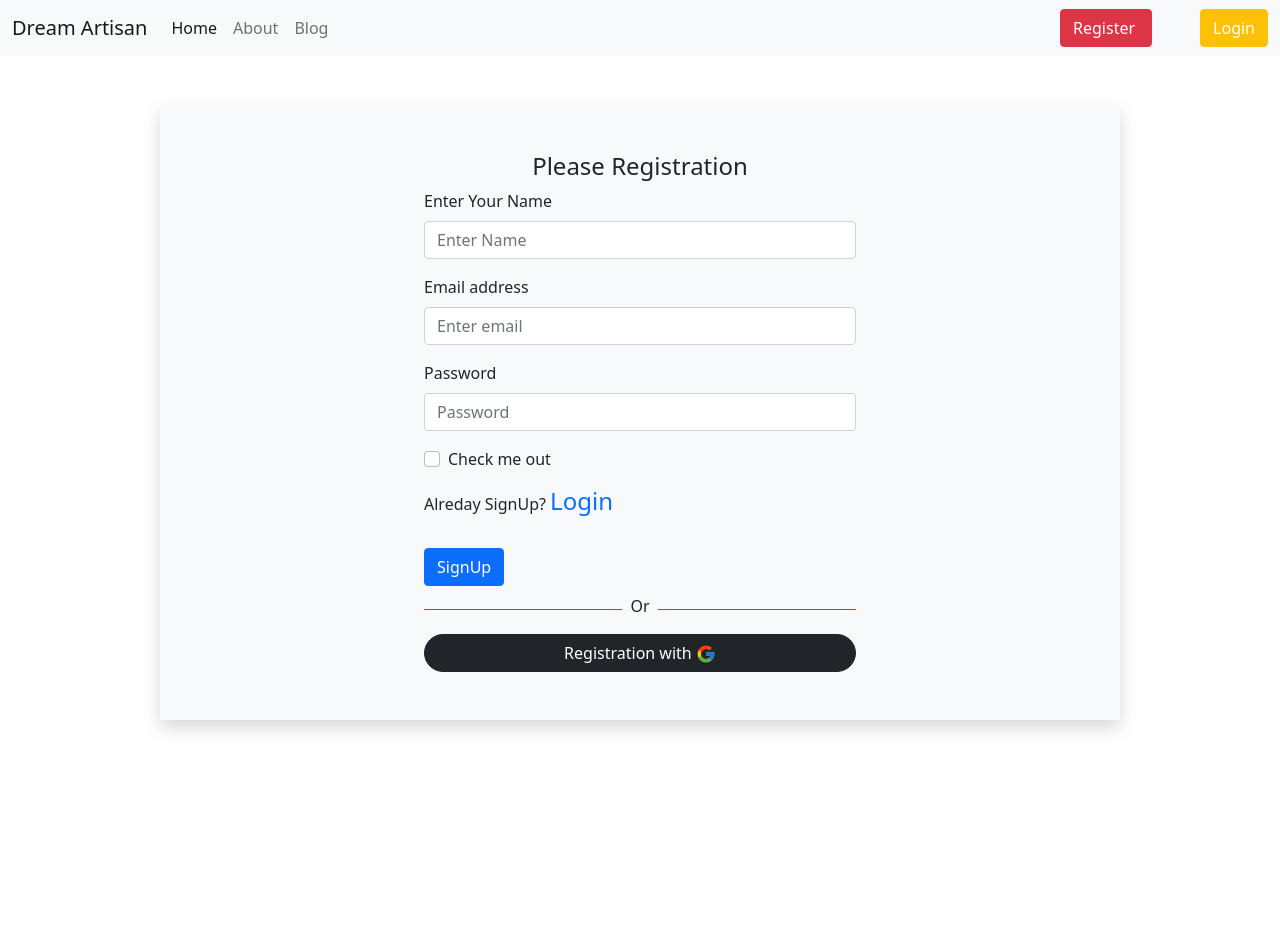
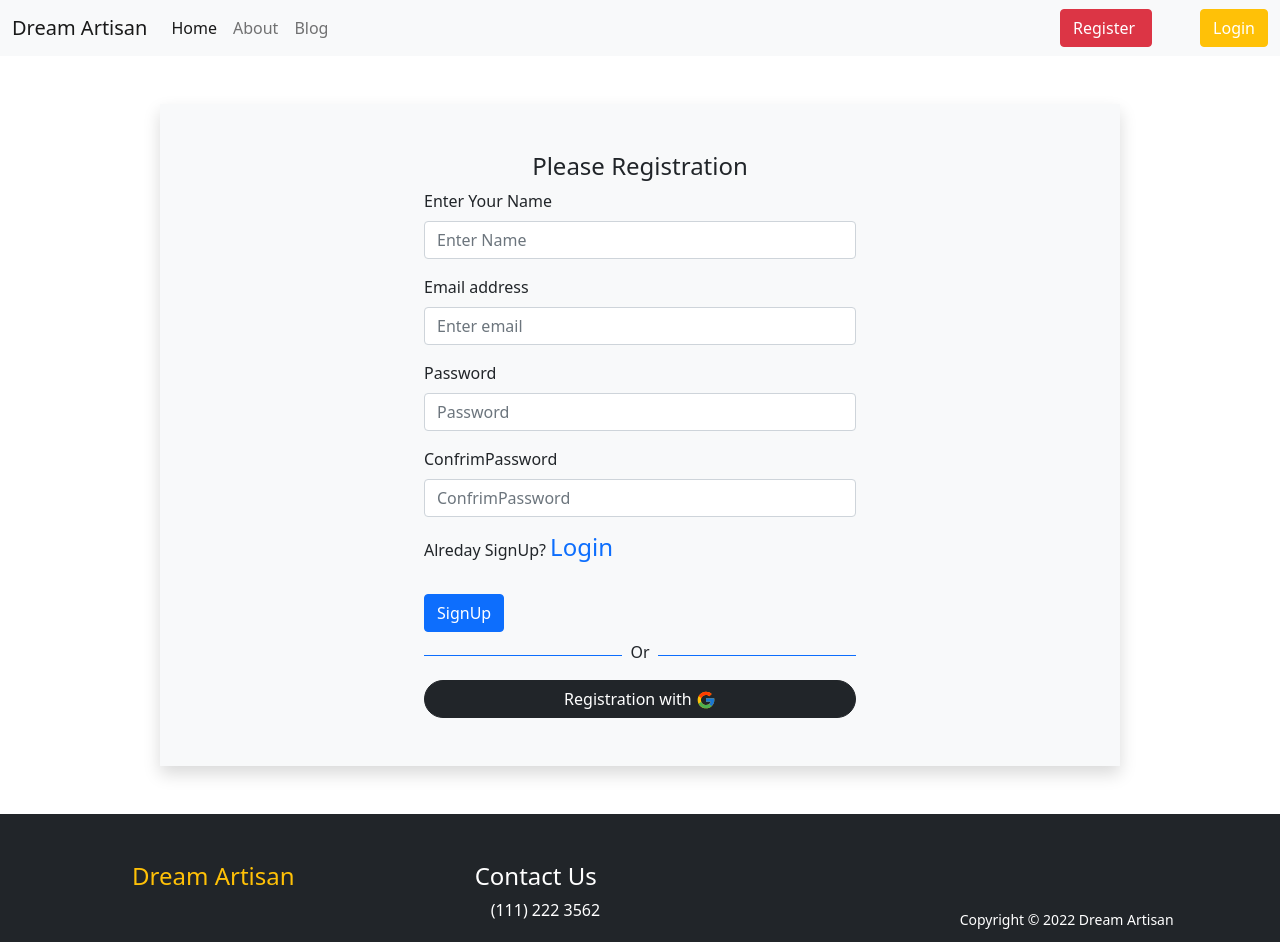
Before and after one commit to Asadsheblu/Dream-Artisan, a React (Create React App) app: page /register in a window 1280 px wide. Shown: the top 942 px of the page. Before the commit the page ends 800 px from the top, so only its background shows below. Built offline with nearby package versions, Linux system fonts and the light colour scheme; no server answers.

Commit message:
some-funtionality-updated

```diff
--- a/package.json
+++ b/package.json
@@ -44,5 +44,8 @@
       "last 1 firefox version",
       "last 1 safari version"
     ]
+  },
+  "devDependencies": {
+    "@types/leaflet": "^1.7.9"
   }
 }
--- a/src/App.js
+++ b/src/App.js
@@ -5,6 +5,7 @@ import Notfound from './Components/Notfound/Notfound';
 import Blog from './Components/Pages/Blog/Blog';
 import About from './Components/Pages/Checkout/About/About';
 import Checkout from './Components/Pages/Checkout/Checkout';
+import Footer from './Components/Pages/Footer/Footer';
 import Contact from './Components/Pages/Home/Contact/Contact';
 import Home from './Components/Pages/Home/Home';
 import Login from './Components/Pages/Login/Login';
@@ -23,8 +24,10 @@ function App() {
         <Route path="/register" element={<Signup />}></Route>
         <Route path="/login" element={<Login />}></Route>
         <Route path="/checkout" element={<RequireAuth><Checkout /></RequireAuth>}></Route>
+
         <Route path="*" element={<Notfound />}></Route>
       </Routes>
+      <Footer />
     </div>
   );
 }
--- a/src/Components/Pages/Checkout/Checkout.js
+++ b/src/Components/Pages/Checkout/Checkout.js
@@ -1,15 +1,20 @@
 import React from 'react';
 import { Button, Form } from 'react-bootstrap';
+import { useParams } from 'react-router-dom';
 import { toast, ToastContainer } from 'react-toastify';
+
+
 const Checkout = () => {
     const handelCheckout=()=>{
         toast('Thank you for the Booking')
     }
+
+
     return (
         <div>
+
             <div className="maincontainer">
        <div className="d-flex flex-column flex-md-row align-items-center p-3 px-md-4 mb-3 bg-white border-bottom box-shadow">
-          <h5 className="my-0 mr-md-auto font-weight-normal">Checkout Page</h5>
 
           <div className="row">
 
--- a/src/Components/Pages/Home/Home.js
+++ b/src/Components/Pages/Home/Home.js
@@ -10,7 +10,7 @@ const Home = () => {
             <Banner />
             <Services />
             <Contact />
-            <Footer />
+
         </div>
     );
 };
--- a/src/Components/Pages/Login/Login.js
+++ b/src/Components/Pages/Login/Login.js
@@ -72,7 +72,7 @@ const Login = () => {
 
 
 
- <h6> Are You new Dream Artisan? <Link className="text-decoration-none fs-4" to="/login">Sign Up</Link></h6>
+ <h6> Are You new Dream Artisan? <Link className="text-decoration-none fs-4" to="/register">Sign Up</Link></h6>
  <br />
     <h6>Forgot Your Password?<Button onClick={handelResetPassword} className="fs-6" variant="btn btn-link">Reset</Button></h6>
   <Button variant="primary" className="w-50 rounded-pill" type="submit">
--- a/src/Components/Pages/Services/Service/Service.js
+++ b/src/Components/Pages/Services/Service/Service.js
@@ -1,10 +1,11 @@
 import { faShoppingCart } from '@fortawesome/free-solid-svg-icons';
 import { FontAwesomeIcon } from '@fortawesome/react-fontawesome';
 import React from 'react';
-import { Link } from 'react-router-dom';
+import { Link, useNavigate } from 'react-router-dom';
 import './Service.css'
 const Service = ({service}) => {
     const {name,img,category,price,description}=service
+
 
     return (
 
--- a/src/Components/Pages/Services/Services.js
+++ b/src/Components/Pages/Services/Services.js
@@ -8,6 +8,7 @@ const Services = () => {
         .then(res=>res.json())
         .then(data=>setService(data))
     },[])
+
     return (
         <div className="container-fluid p-5">
             <h1 className='text-center'>Service</h1>
@@ -15,7 +16,7 @@ const Services = () => {
 
 
             {
-                services?.map(service=><Service key={service.id} service={service}></Service>)
+                services?.map(service=><Service key={service.id} service={service} ></Service>)
             }
             </div>
         </div>
--- a/src/Components/Pages/Signup/Signup.js
+++ b/src/Components/Pages/Signup/Signup.js
@@ -3,42 +3,61 @@ import { useCreateUserWithEmailAndPassword,useSendEmailVerification, useSignInWi
 import { Button, Form } from 'react-bootstrap';
 import { ToastContainer, toast } from 'react-toastify';
   import 'react-toastify/dist/ReactToastify.css';
-import { Link } from 'react-router-dom';
+import { Link, useNavigate } from 'react-router-dom';
 import auth from "../../../firebase_init"
+import Loading from "../../Shared/Loading/Loading"
 import google from "../../../images/logo-google/icons8-google.svg"
 const Signup = () => {
     const [email,setEmail]=useState('')
     const [password,setPassword]=useState('')
-    const [confrimPassword,setconfrimPassword]=useState('')
 
+    const [confrimPassword,setConfrimPassword]=['']
+const navigate=useNavigate()
     const [
         createUserWithEmailAndPassword,
         user,
         loading,
-        error,
+        error
       ] = useCreateUserWithEmailAndPassword(auth);
-      const [sendEmailVerification, sending] = useSendEmailVerification(auth)
+      const [sendEmailVerification] = useSendEmailVerification(auth)
       const [signInWithGoogle]=useSignInWithGoogle(auth)
-      console.log(user)
+      if(user){
+        navigate('/')
+      }
+      if(loading){
+        return <Loading />
+      }
+      if(error){
+        toast(error?.message)
+      }
+
       const handelEmail=(e)=>{
           setEmail(e.target.value)
       }
       const handelPassword=(e)=>{
           setPassword(e.target.value)
       }
-      const handelConfrimPassword=(e)=>{
-          setconfrimPassword(e.target.value)
+      const handelConfrimPass=(e)=>{
+        setConfrimPassword(e.target.value)
       }
+
       const handelSignup=async(e)=>{
         e.preventDefault()
-
-       await createUserWithEmailAndPassword(email,password)
-       await sendEmailVerification(email,password);
-          toast('Sent Verification email');
-
+        if(password!==confrimPassword){
+          toast("your confrim password doesn't match")
+        }
+        if(password.length<6){
+          toast("please type at least 6 number password")
+        }
+        else{
+          await createUserWithEmailAndPassword(email,password)
+          await sendEmailVerification();
+             toast('Sent Verification email');
+        }
 
 
       }
+
     return (
         <div className="w-75 mx-auto bg-light shadow p-5 m-5">
             <h4 className="text-center">Please Registration</h4>
@@ -59,18 +78,21 @@ const Signup = () => {
     <Form.Label>Password</Form.Label>
     <Form.Control onBlur={handelPassword}  type="password" placeholder="Password"  required/>
   </Form.Group>
-  {/* <Form.Group className="mb-3" controlId="formBasicPassword">
-    <Form.Label>Confrim Password</Form.Label>
-    <Form.Control onClick={handelConfrimPassword}  type="password" placeholder="Confrim-Password" />
-  </Form.Group> */}
-  <Form.Group className="mb-3" controlId="formBasicCheckbox">
-    <Form.Check type="checkbox" label="Check me out" />
+
+  <Form.Group className="mb-3" controlId="formBasicPassword">
+    <Form.Label>ConfrimPassword</Form.Label>
+    <Form.Control onBlur={handelConfrimPass}  type="password" placeholder="ConfrimPassword"  required/>
   </Form.Group>
+
+
  <h6> Alreday SignUp? <Link className="text-decoration-none fs-4" to="/login">Login</Link></h6>
  <br />
-  <Button variant="primary" type="submit">
+
+
+  <Button variant="primary"  type="submit">
     SignUp
   </Button>
+
 
   <ToastContainer />
   <div className='d-flex align-items-center'>
```
Also changed, not shown: 2 other files (tests, documents, lock files or other folders).
